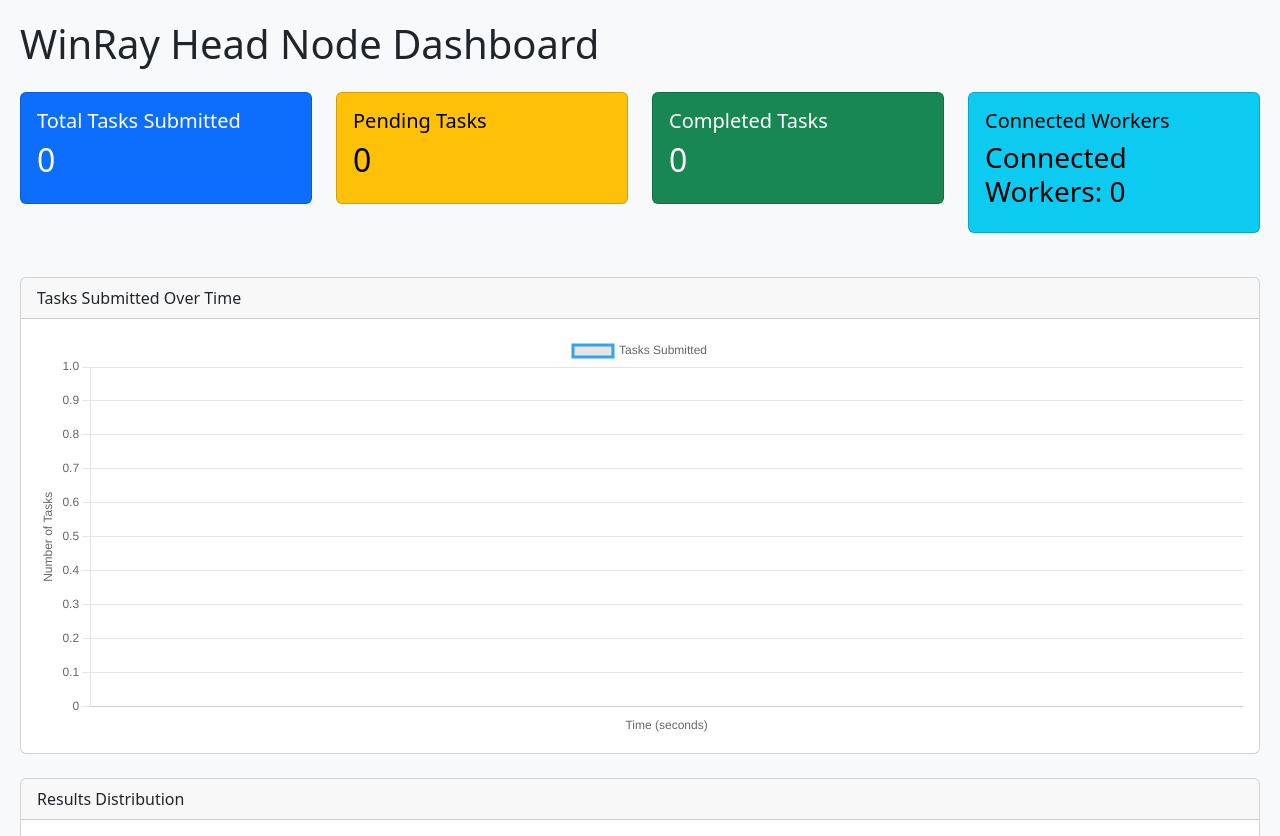
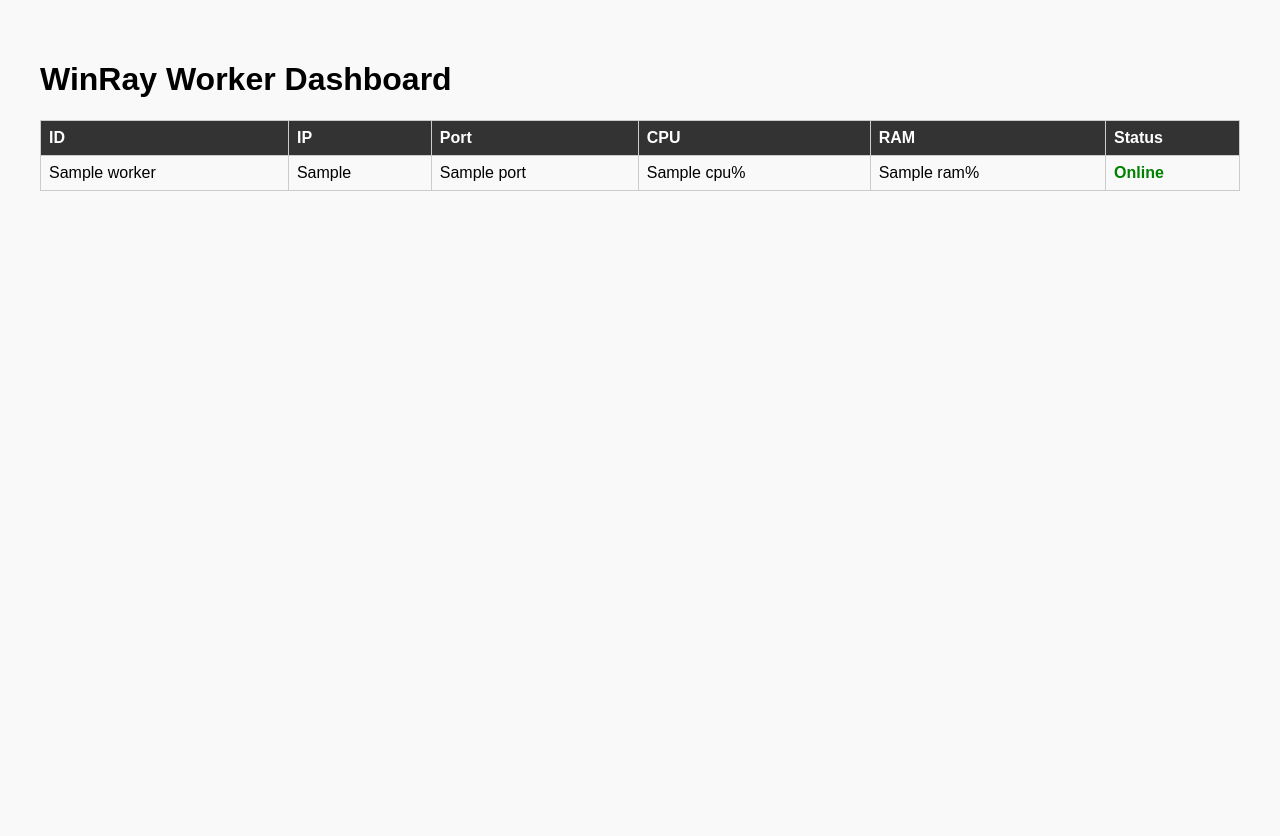
Before and after one commit to tentax143/pycluster, a Flask app: template winray/templates/dashboard.html in a window 1280 px wide. Shown: the top 836 px of the page. After the commit the page ends 191 px from the top, so only its background shows below. Run offline with Flask 3, Linux system fonts and the light colour scheme; the template is opened without the code that fills it: most values are stand-ins (such as "Sample title", 1, 10 or a date in 2020).

Commit message:
changes worker regestation added

```diff
--- a/winray/head.py
+++ b/winray/head.py
@@ -1,37 +1,46 @@
-from flask import Flask, jsonify, request, render_template
-from datetime import datetime, timedelta
-import threading
+from flask import Flask, request, jsonify, render_template, redirect
+import time
 
-app = Flask(__name__)
+app = Flask(__name__, template_folder='templates')
 
-connected_workers = {}
+# In-memory worker registry
+workers = {}
 
+@app.route("/register", methods=["POST"])
+def register_worker():
+    data = request.get_json()
+    ip = request.remote_addr
+    worker_id = data.get("id")
+    workers[worker_id] = {
+        "ip": ip,
+        "port": data.get("port"),
+        "cpu": data.get("cpu"),
+        "ram": data.get("ram"),
+        "last_heartbeat": time.time()
+    }
+    return jsonify({"status": "registered", "worker_id": worker_id})
+
+
+@app.route("/heartbeat", methods=["POST"])
+def heartbeat():
+    data = request.get_json()
+    worker_id = data.get("id")
+    if worker_id in workers:
+        workers[worker_id]["last_heartbeat"] = time.time()
+        return jsonify({"status": "heartbeat received"})
+    return jsonify({"status": "worker not found"}), 404
+
+
+@app.route("/dashboard")
+def dashboard():
+    now = time.time()
+    for w in workers.values():
+        w["status"] = "Online" if now - w["last_heartbeat"] < 15 else "Offline"
+    return render_template("dashboard.html", workers=workers)
 @app.route("/")
 def home():
-    return render_template("dashboard.html")
+    return redirect("/dashboard")
 
-@app.route("/register_worker", methods=["POST"])
-def register_worker():
-    data = request.json
-    worker_id = data.get("worker_id")
-    if not worker_id:
-        return jsonify({"status": "error", "message": "worker_id required"}), 400
-
-    connected_workers[worker_id] = datetime.utcnow()
-    return jsonify({"status": "registered"})
-
-@app.route("/dashboard_data")
-def dashboard_data():
-    threshold = datetime.utcnow() - timedelta(seconds=30)
-    # Remove workers not seen in last 30 seconds
-    for worker_id, last_seen in list(connected_workers.items()):
-        if last_seen < threshold:
-            connected_workers.pop(worker_id)
-
-    return jsonify({"connected_workers": len(connected_workers)})
-
-def start_server_thread():
-    app.run(host="0.0.0.0", port=5000, threaded=True)
-
-if __name__ == "__main__":
-    start_server_thread()
+def run_head(host="0.0.0.0", port=5000):
+    print(f"[HEAD] Running dashboard on http://{host}:{port}")
+    app.run(host=host, port=port)
--- a/winray/templates/dashboard.html
+++ b/winray/templates/dashboard.html
@@ -1,171 +1,32 @@
 <!DOCTYPE html>
-<html lang="en">
+<html>
 <head>
-    <meta charset="UTF-8" />
-    <meta name="viewport" content="width=device-width, initial-scale=1" />
     <title>WinRay Dashboard</title>
-    <link href="https://cdn.jsdelivr.net/npm/bootstrap@5.3.0/dist/css/bootstrap.min.css" rel="stylesheet" />
-    <script src="https://cdn.jsdelivr.net/npm/chart.js"></script>
     <style>
-        body {
-            padding: 20px;
-            background: #f8f9fa;
-        }
-        .card {
-            margin-bottom: 20px;
-        }
+        body { font-family: sans-serif; background: #f9f9f9; padding: 2em; }
+        table { width: 100%; border-collapse: collapse; margin-top: 1em; }
+        th, td { border: 1px solid #ccc; padding: 0.5em; text-align: left; }
+        th { background-color: #333; color: white; }
+        .online { color: green; font-weight: bold; }
+        .offline { color: red; font-weight: bold; }
     </style>
 </head>
 <body>
-    <h1 class="mb-4">WinRay Head Node Dashboard</h1>
-
-    <div class="row mb-4">
-        <div class="col-md-3">
-            <div class="card text-bg-primary">
-                <div class="card-body">
-                    <h5 class="card-title">Total Tasks Submitted</h5>
-                    <h2 id="totalTasks">0</h2>
-                </div>
-            </div>
-        </div>
-        <div class="col-md-3">
-            <div class="card text-bg-warning">
-                <div class="card-body">
-                    <h5 class="card-title">Pending Tasks</h5>
-                    <h2 id="pendingTasks">0</h2>
-                </div>
-            </div>
-        </div>
-        <div class="col-md-3">
-            <div class="card text-bg-success">
-                <div class="card-body">
-                    <h5 class="card-title">Completed Tasks</h5>
-                    <h2 id="completedTasks">0</h2>
-                </div>
-            </div>
-        </div>
-        <div class="col-md-3">
-            <div class="card text-bg-info">
-                <div class="card-body">
-                    <h5 class="card-title">Connected Workers</h5>
-                    <h3>Connected Workers: <span id="worker-count">0</span></h3>
-                    <script>
-                        async function updateWorkerCount() {
-                            try {
-                                const response = await fetch("/dashboard_data");
-                                const data = await response.json();
-                                document.getElementById("worker-count").textContent = data.connected_workers;
-                            } catch (err) {
-                                console.error("Failed to fetch worker count", err);
-                            }
-                        }
-
-                        // Update every 5 seconds
-                        setInterval(updateWorkerCount, 5000);
-                        updateWorkerCount();
-                        </script>
-                </div>
-            </div>
-        </div>
-    </div>
-
-
-    <div class="card mb-4">
-        <div class="card-header">
-            Tasks Submitted Over Time
-        </div>
-        <div class="card-body">
-            <canvas id="tasksChart" height="100"></canvas>
-        </div>
-    </div>
-
-    <div class="card mb-4">
-        <div class="card-header">
-            Results Distribution
-        </div>
-        <div class="card-body">
-            <canvas id="resultsChart" height="100"></canvas>
-        </div>
-    </div>
-
-    <script>
-        const ctxTasks = document.getElementById('tasksChart').getContext('2d');
-        const ctxResults = document.getElementById('resultsChart').getContext('2d');
-
-        let tasksChart = new Chart(ctxTasks, {
-            type: 'line',
-            data: {
-                labels: [],
-                datasets: [{
-                    label: 'Tasks Submitted',
-                    data: [],
-                    borderColor: 'rgb(54, 162, 235)',
-                    fill: false,
-                    tension: 0.1
-                }]
-            },
-            options: {
-                responsive: true,
-                animation: false,
-                scales: {
-                    x: { title: { display: true, text: 'Time (seconds)' } },
-                    y: { beginAtZero: true, title: { display: true, text: 'Number of Tasks' } }
-                }
-            }
-        });
-
-        let resultsChart = new Chart(ctxResults, {
-            type: 'doughnut',
-            data: {
-                labels: ['Results'],
-                datasets: [{
-                    label: 'Results Distribution',
-                    data: [],
-                    backgroundColor: ['#198754', '#dc3545', '#ffc107', '#0dcaf0']
-                }]
-            },
-            options: {
-                responsive: true,
-                animation: false,
-                cutout: '70%',
-                plugins: {
-                    legend: {
-                        position: 'bottom',
-                    }
-                }
-            }
-        });
-
-        // Fetch dashboard stats from API
-        async function fetchStats() {
-            try {
-                const res = await fetch('/api/stats');
-                const data = await res.json();
-
-                document.getElementById('totalTasks').innerText = data.total_tasks;
-                document.getElementById('pendingTasks').innerText = data.pending_tasks;
-                document.getElementById('completedTasks').innerText = data.completed_tasks;
-                document.getElementById('connectedWorkers').innerText = data.connected_workers;
-
-                // Update line chart data
-                tasksChart.data.labels = data.task_times;
-                tasksChart.data.datasets[0].data = data.task_counts;
-                tasksChart.update();
-
-                // Update doughnut chart data
-                resultsChart.data.labels = Object.keys(data.result_distribution);
-                resultsChart.data.datasets[0].data = Object.values(data.result_distribution);
-                resultsChart.update();
-
-            } catch (err) {
-                console.error("Failed to fetch stats", err);
-            }
-        }
-
-        // Refresh stats every 3 seconds
-        fetchStats();
-        setInterval(fetchStats, 3000);
-    </script>
-
+    <h1>WinRay Worker Dashboard</h1>
+    <table>
+        <tr>
+            <th>ID</th><th>IP</th><th>Port</th><th>CPU</th><th>RAM</th><th>Status</th>
+        </tr>
+        {% for id, w in workers.items() %}
+        <tr>
+            <td>{{ id }}</td>
+            <td>{{ w.ip }}</td>
+            <td>{{ w.port }}</td>
+            <td>{{ w.cpu }}%</td>
+            <td>{{ w.ram }}%</td>
+            <td class="{{ 'online' if w.status == 'Online' else 'offline' }}">{{ w.status }}</td>
+        </tr>
+        {% endfor %}
+    </table>
 </body>
 </html>
```
Also changed, not shown: winray/cli.py (+18 -28 lines), winray/worker.py (+37 -22 lines), winray/task_splitter.py (added).
